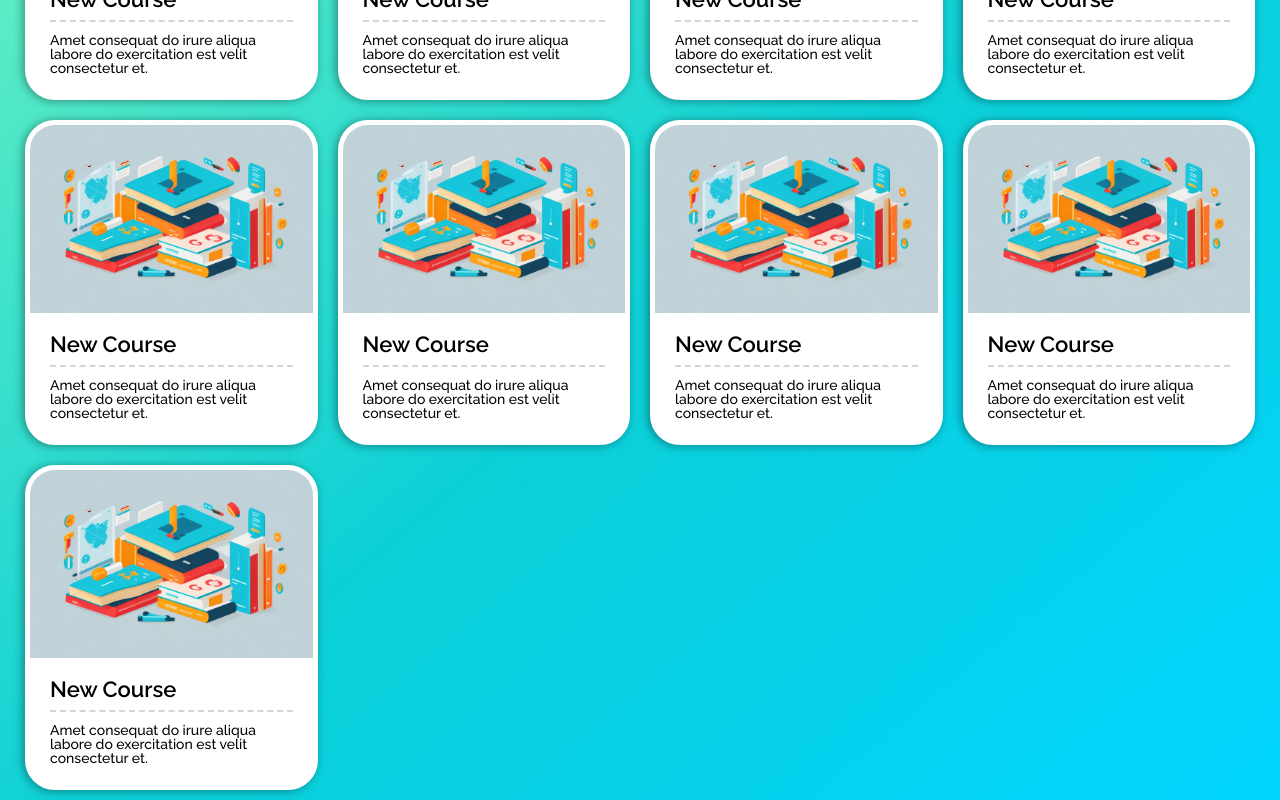
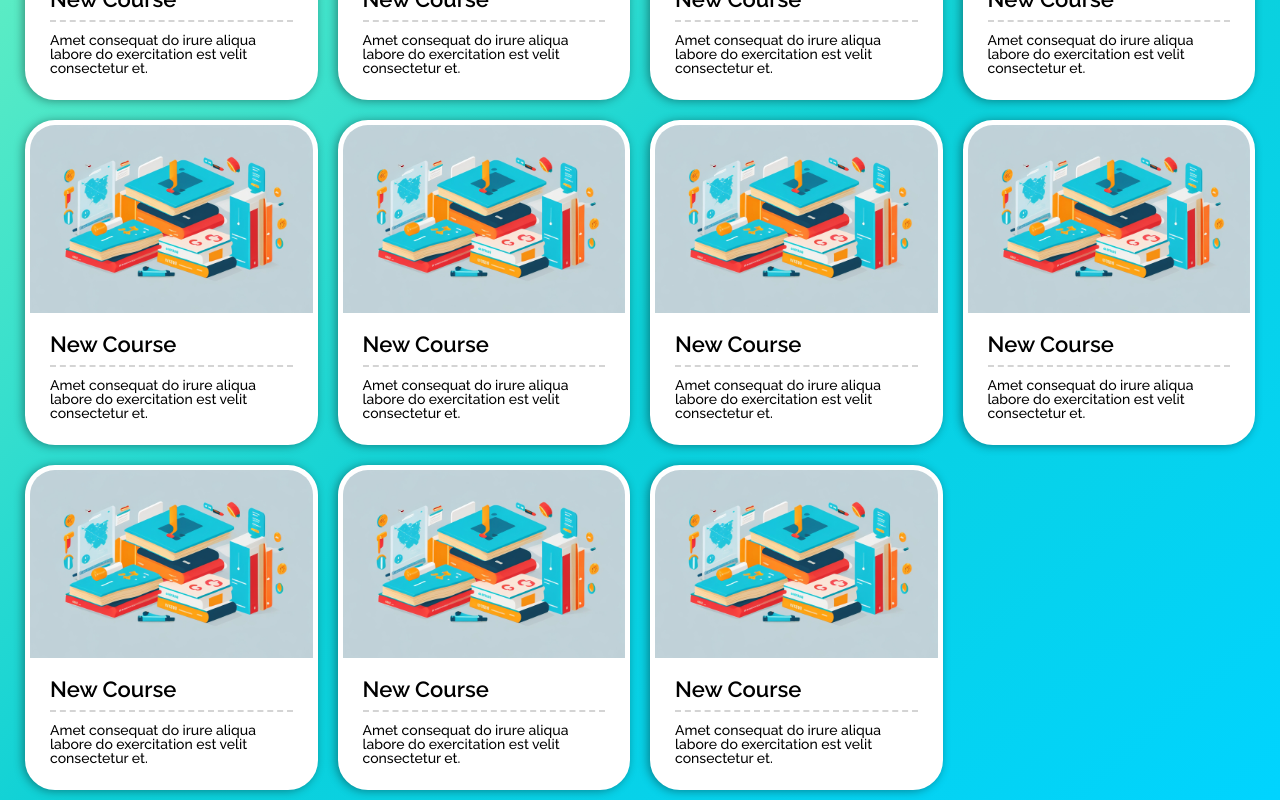
Before and after one commit to YuriyDub/online-certification, a React (Create React App) app: page / in a window 1280 px wide. Shown: the part 1037-1837 px from the top of the page. Built offline with nearby package versions, Linux system fonts and the light colour scheme.

Commit message:
pipeline-check

```diff
--- a/src/pages/HomePage/HomePage.jsx
+++ b/src/pages/HomePage/HomePage.jsx
@@ -33,6 +33,8 @@ export const HomePage = () => {
             <CourseCard />
             <CourseCard />
             <CourseCard />
+            <CourseCard />
+            <CourseCard />
           </section>
         </Container>
       </section>
```
